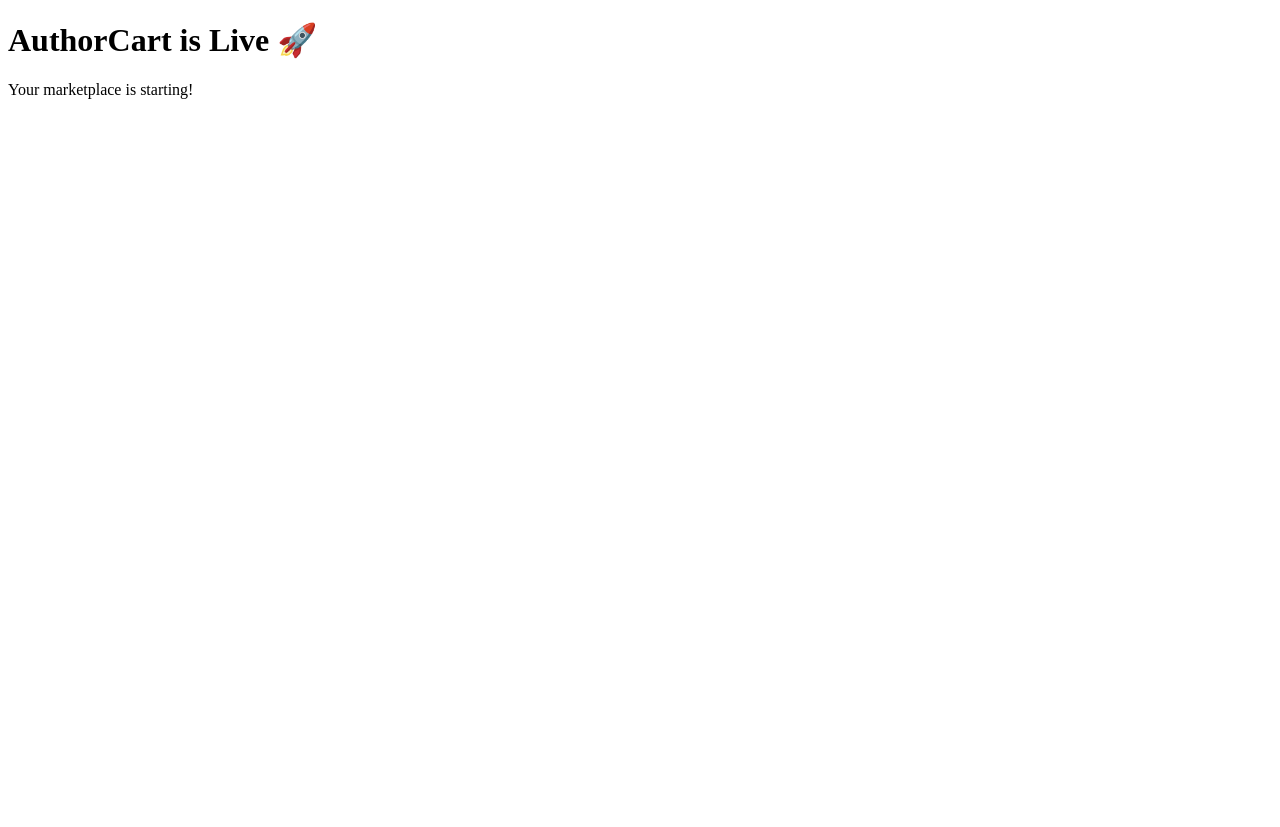
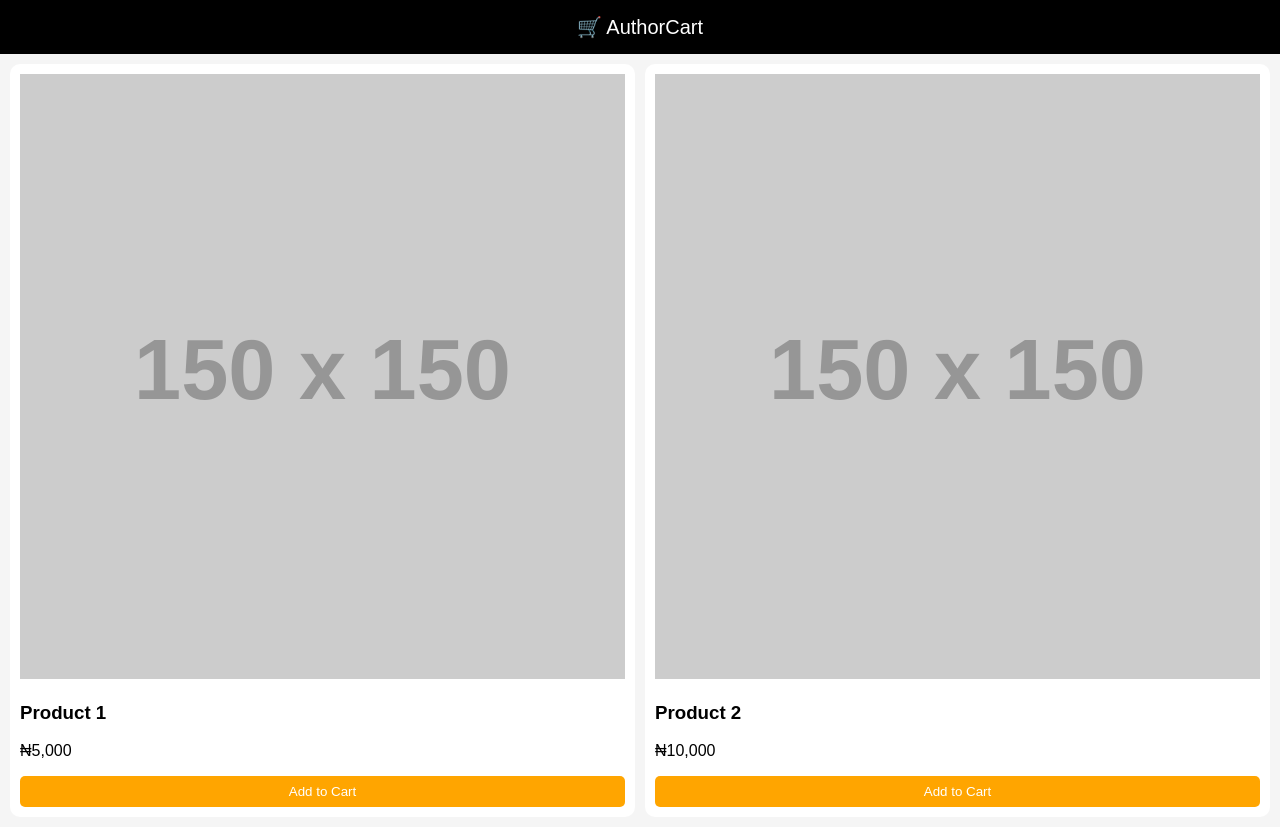
Before and after one commit to authorcartglobal/authorcart-backend, a plain HTML site: page index.html in a window 1280 px wide. Before the commit the page ends 800 px from the top, so only its background shows below. Drawn offline with Linux system fonts and the light colour scheme; placeholder pictures from the web are drawn by us.

Commit message:
Add styles and product cards to index.html

```diff
--- a/index.html
+++ b/index.html
@@ -1,10 +1,67 @@
+
 <!DOCTYPE html>
 <html>
 <head>
   <title>AuthorCart</title>
+  <style>
+    body {
+      font-family: Arial;
+      margin: 0;
+      background: #f5f5f5;
+    }
+    header {
+      background: black;
+      color: white;
+      padding: 15px;
+      text-align: center;
+      font-size: 20px;
+    }
+    .products {
+      display: grid;
+      grid-template-columns: repeat(2, 1fr);
+      gap: 10px;
+      padding: 10px;
+    }
+    .card {
+      background: white;
+      padding: 10px;
+      border-radius: 10px;
+    }
+    .card img {
+      width: 100%;
+    }
+    button {
+      background: orange;
+      border: none;
+      padding: 8px;
+      width: 100%;
+      color: white;
+      border-radius: 5px;
+    }
+  </style>
 </head>
+
 <body>
-  <h1>AuthorCart is Live 🚀</h1>
-  <p>Your marketplace is starting!</p>
+
+<header>🛒 AuthorCart</header>
+
+<div class="products">
+
+  <div class="card">
+    <img src="https://via.placeholder.com/150">
+    <h3>Product 1</h3>
+    <p>₦5,000</p>
+    <button>Add to Cart</button>
+  </div>
+
+  <div class="card">
+    <img src="https://via.placeholder.com/150">
+    <h3>Product 2</h3>
+    <p>₦10,000</p>
+    <button>Add to Cart</button>
+  </div>
+
+</div>
+
 </body>
 </html>
```
